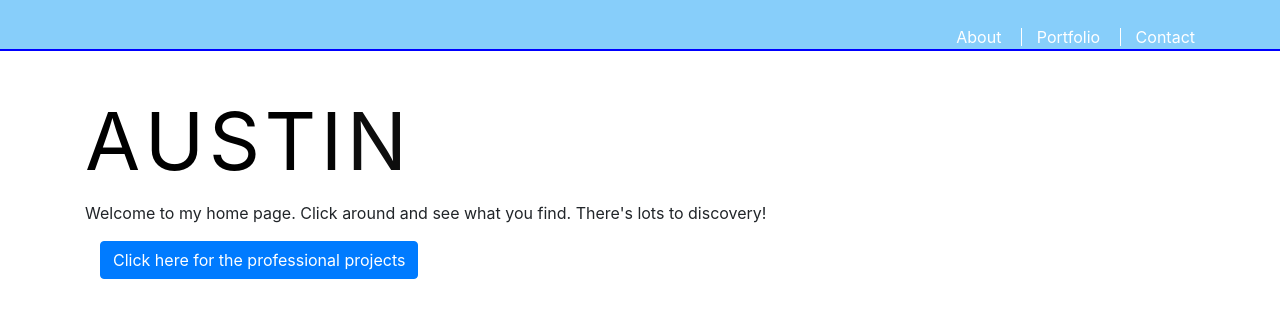
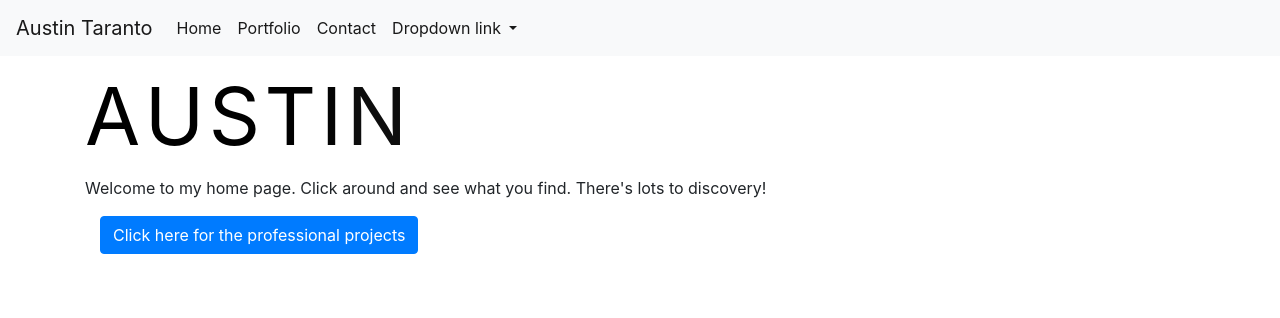
Before and after one commit to ataranto320/Portfolio, a plain HTML site: page home/home.html in a window 1280 px wide. Drawn offline with nearby package versions, Linux system fonts and the light colour scheme.

Commit message:
revamping the nav bar with bootstrap

```diff
--- a/home/home.html
+++ b/home/home.html
@@ -12,7 +12,7 @@
 
 <body>
 
-    <header id="masthead">
+    <!-- <header id="masthead">
         <div class="container">
           <nav>
             <a href="index.html">About</a>
@@ -20,7 +20,43 @@
             <a href="contact.html">Contact</a>
           </nav>
         </div>
-      </header>
+      </header> -->
+
+      <header id="head">
+        <nav class="navbar navbar-expand-lg navbar-light bg-light">
+          <a class="navbar-brand" href="home.html">Austin Taranto</a>
+          <button class="navbar-toggler" type="button" data-toggle="collapse" data-target="#navbarNavDropdown" aria-controls="navbarNavDropdown" aria-expanded="false" aria-label="Toggle navigation">
+            <span class="navbar-toggler-icon"></span>
+          </button>
+          <div class="collapse navbar-collapse" id="navbarNavDropdown">
+            <ul class="navbar-nav">
+              <li class="nav-item active">
+                <a class="nav-link" href="home.html">Home <span class="sr-only">(current)</span></a>
+              </li>
+              <li class="nav-item active">
+                <a class="nav-link" href="portfolio.html">Portfolio</a>
+              </li>
+              <li class="nav-item active">
+                <a class="nav-link" href="contact.html">Contact</a>
+              </li>
+              <li class="nav-item dropdown active">
+                <a class="nav-link dropdown-toggle" href="#" id="navbarDropdownMenuLink" role="button" data-toggle="dropdown" aria-haspopup="true" aria-expanded="false">
+                  Dropdown link
+                </a>
+                <div class="dropdown-menu" aria-labelledby="navbarDropdownMenuLink">
+                  <a class="dropdown-item" href="placeholder.html">Placeholder</a>
+                  <a class="dropdown-item" href="placeholder.html">Placeholder</a>
+                  <a class="dropdown-item" href="placeholder.html">Placeholder</a>
+                </div>
+              </li>
+            </ul>
+          </div>
+        </nav>
+    </header>
+
+    <!-- <nav class="navbar fixed-top navbar-light bg-light">
+      <a class="navbar-brand" href="#">Fixed top</a>
+    </nav> -->
 
     <div class="container">
 
--- a/home/style.css
+++ b/home/style.css
@@ -1,5 +1,5 @@
-#masthead {
-    /* position: fixed; */
+/* #masthead {
+    position: fixed;
     z-index: 99;
     width: 100%;
     margin: 0 0 30px;
@@ -7,14 +7,14 @@
     color: white;
     background: lightskyblue;
     border-bottom: 2px solid blue;
-}
+} */
 
-nav {
+/* nav {
     float: right;
     margin-top: 25px;
-}
+} */
 
-nav a {
+/* nav a {
     display: inline-block;
     padding-left: 15px;
     margin-left: 15px;
@@ -22,11 +22,11 @@ nav a {
     color: white;
     text-decoration: none;
     border-left: 1px solid white;
-}
+} */
 
-nav a:first-child {
+/* nav a:first-child {
     border-left: 0 none;
-}
+} */
 
 /* #navbar{
     margin-top: -25px;
@@ -35,6 +35,11 @@ nav a:first-child {
 /* #one {
     color: black;
 } */
+
+#head {
+    width: 100%;
+    overflow: auto;
+}
 
 .animate__animated.animate__fadeInRight {
     font-size: 80px;
```
